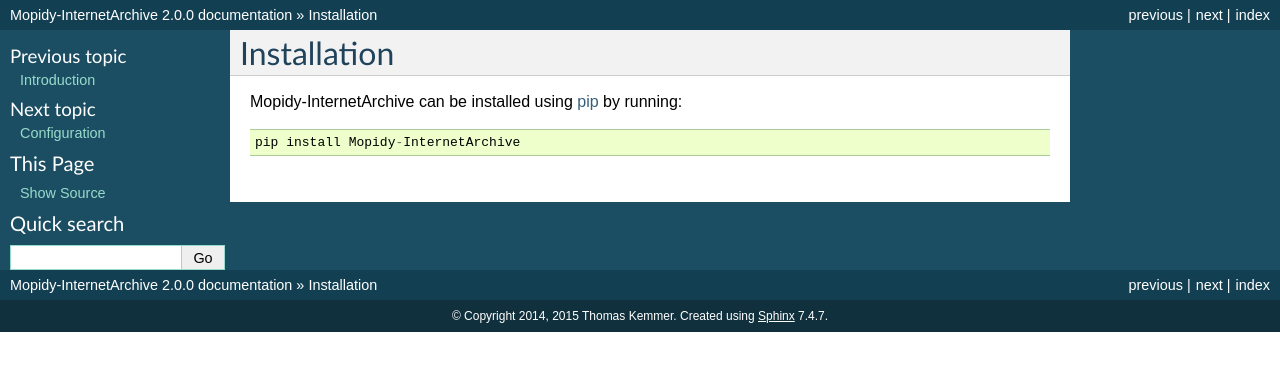
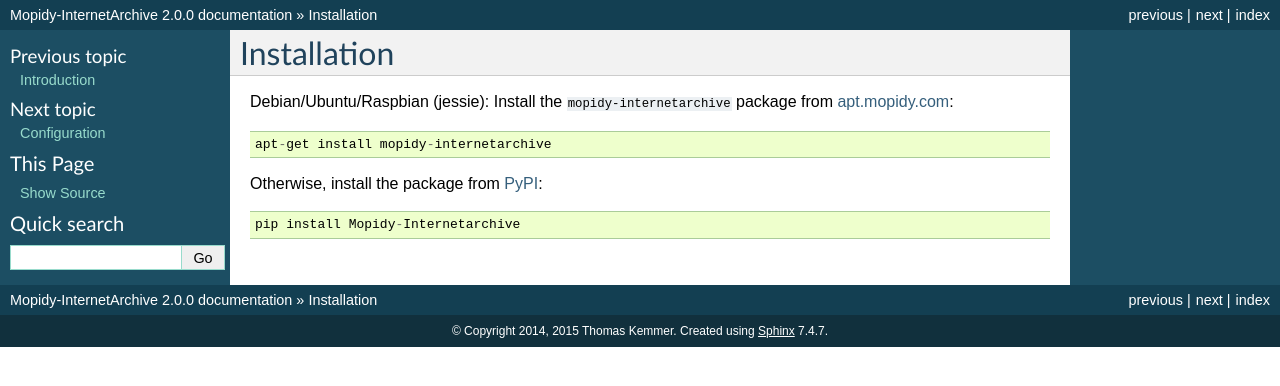
Before and after one commit to tkem/mopidy-internetarchive, a Sphinx documentation site: the page built from docs/install.rst, in a window 1280 px wide. Shown: the top 386 px of the page. Built offline with Sphinx 7.4.7, drawn with Linux system fonts in a browser that asks for light colours.

Commit message:
Fix #57: Add apt.mopidy.com to installation options.

```diff
--- a/docs/install.rst
+++ b/docs/install.rst
@@ -1,9 +1,13 @@
 Installation
 ========================================================================
 
-Mopidy-InternetArchive can be installed using pip_ by running::
+Debian/Ubuntu/Raspbian (jessie): Install the
+``mopidy-internetarchive`` package from `apt.mopidy.com
+<http://apt.mopidy.com/>`_::
 
-    pip install Mopidy-InternetArchive
+  apt-get install mopidy-internetarchive
 
+Otherwise, install the package from `PyPI
+<https://pypi.python.org/pypi>`_::
 
-.. _pip: https://pip.pypa.io/en/latest/
+  pip install Mopidy-Internetarchive
```
Also changed, not shown: README.rst (+10 -6 lines).
